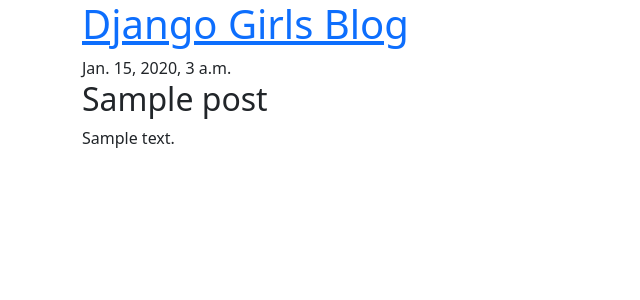
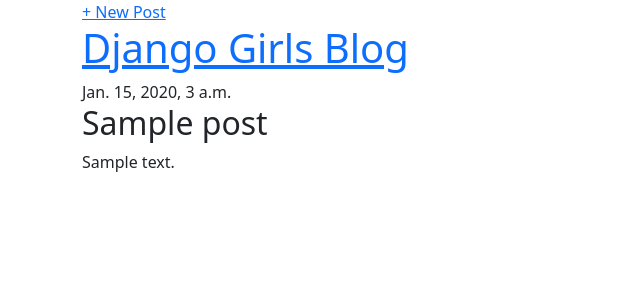
Before and after one commit to BenjNall/my-first-blog, a Django app: page /post/1/ in a window 1280 px wide. Shown: the top 300 px of the page, without its empty margins (0-640 px from the left). Run offline with Django 4.2, Linux system fonts and the light colour scheme; tables that the repository leaves empty hold one stand-in row (values such as "Sample post").

Commit message:
Added views to create/edit blog post inside the site.

```diff
--- a/blog/templates/blog/base.html
+++ b/blog/templates/blog/base.html
@@ -10,6 +10,9 @@
     <body>
         <header class="page-header">
           <div class="container">
+            <a href="{% url 'post_new' %}" class="top-menu">
+                + New Post
+            </a>
               <h1><a href="/">Django Girls Blog</a></h1>
           </div>
         </header>
--- a/blog/templates/blog/post_detail.html
+++ b/blog/templates/blog/post_detail.html
@@ -2,6 +2,13 @@
 
 {% block content %}
     <article class="post">
+        <aside class="actions">
+            {% if user.is_authenticated %}
+                <a class="btn btn-secondary" href="{% url 'post_edit' pk=post.pk %}">
+                     + Edit
+                </a>
+       {% endif %}
+        </aside>
         {% if post.published_date %}
             <time class="date">
                 {{ post.published_date }}
--- a/blog/urls.py
+++ b/blog/urls.py
@@ -4,4 +4,6 @@
 urlpatterns = [
     path('', views.post_list, name='post_list'),
     path('post/<int:pk>/', views.post_detail, name='post_detail'),
+    path('post/new/', views.post_new, name='post_new'),
+    path('post/<int:pk>/edit/', views.post_edit, name='post_edit'),
 ]
--- a/blog/views.py
+++ b/blog/views.py
@@ -1,6 +1,7 @@
-from django.shortcuts import render, get_object_or_404
+from django.shortcuts import render, get_object_or_404, redirect
 from django.utils import timezone
 from .models import Post
+from .forms import PostForm
 
 # Create your views here.
 def post_list(request):
@@ -10,3 +11,30 @@
 def post_detail(request, pk):
     post = get_object_or_404(Post, pk=pk)
     return render(request, 'blog/post_detail.html', {'post': post})
+
+def post_new(request):
+    if request.method == "POST":
+        form = PostForm(request.POST)
+        if form.is_valid():
+            post = form.save(commit=False)
+            post.author = request.user
+            post.published_date = timezone.now()
+            post.save()
+            return redirect('post_detail', pk=post.pk)
+    else:
+        form = PostForm()
+    return render(request, 'blog/post_edit.html', {'form': form})
+
+def post_edit(request, pk):
+    post = get_object_or_404(Post, pk=pk)
+    if request.method == "POST":
+        form = PostForm(request.POST, instance=post)
+        if form.is_valid():
+            post = form.save(commit=False)
+            post.author = request.user
+            post.published_date = timezone.now()
+            post.save()
+            return redirect('post_detail', pk=post.pk)
+    else:
+        form = PostForm(instance=post)
+    return render(request, 'blog/post_edit.html', {'form': form})
```
Also changed, not shown: blog/forms.py (added, +9 -0 lines), blog/templates/blog/post_edit.html (added, +9 -0 lines).
